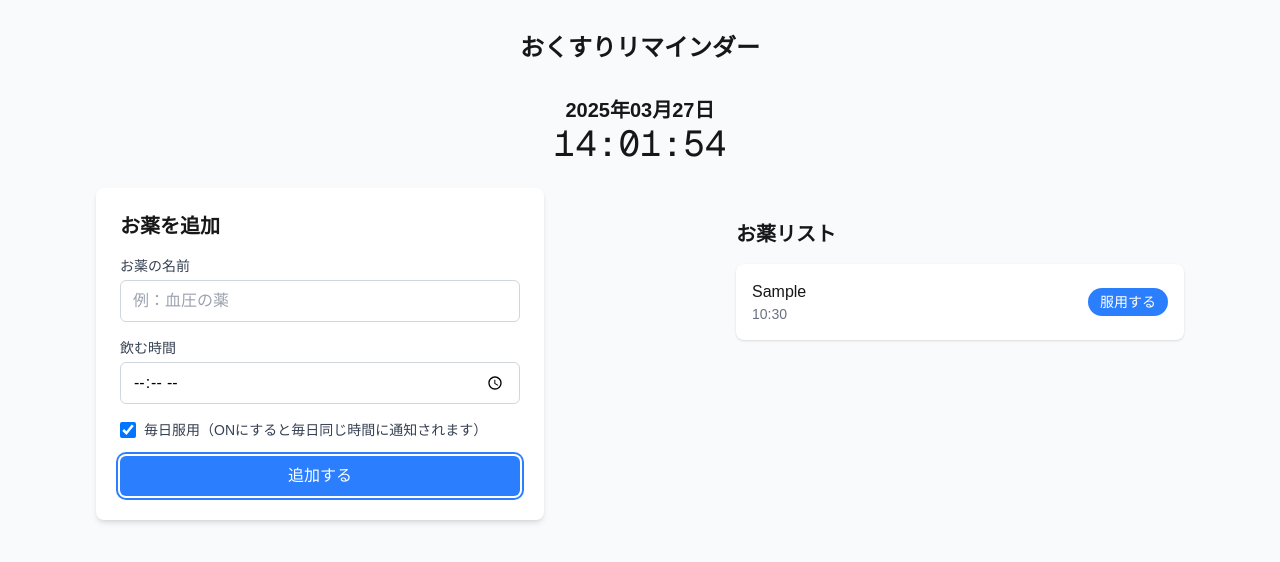
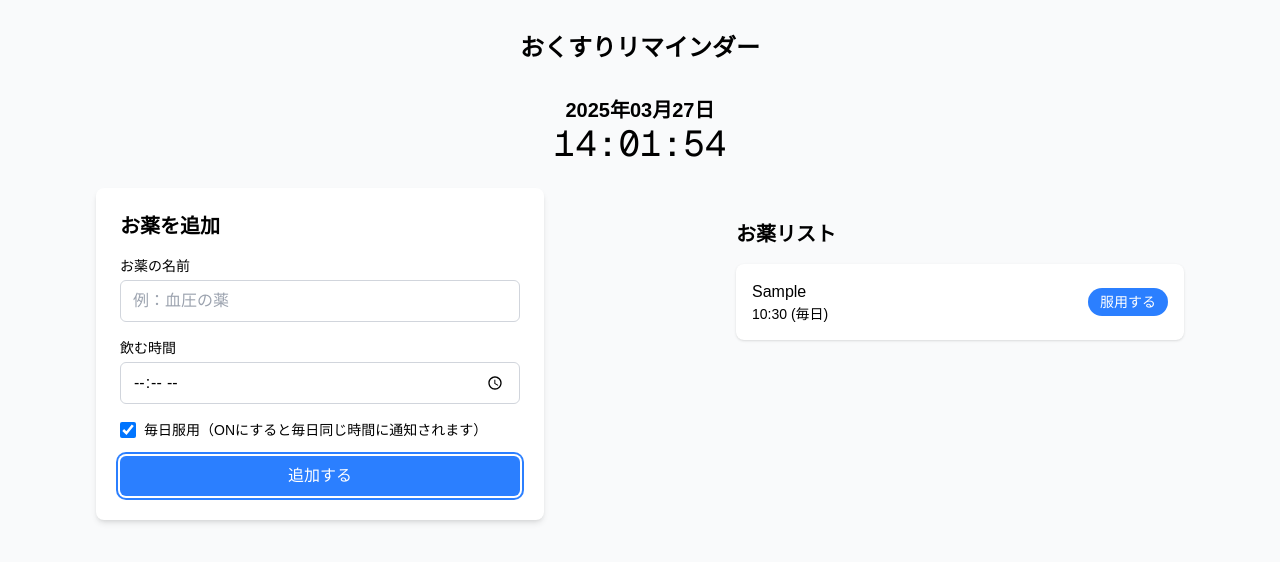
Before and after one commit to bskcorona-github/medicine-app, a Next.js app: page / in a window 1280 px wide. Both pictures are taken after typing "Sample", "10:30" into the empty fields and a click on the button "追加する". Shown: the top 562 px of the page. Built offline with nearby package versions, Linux system fonts and the light colour scheme.

Commit message:
すべてのグレーテキストを黒に統一して視認性を向上

```diff
--- a/src/app/components/MedicineForm.tsx
+++ b/src/app/components/MedicineForm.tsx
@@ -40,7 +40,7 @@ export default function MedicineForm({ onAddMedicine }: MedicineFormProps) {
         <div>
           <label
             htmlFor="medicineName"
-            className="block text-sm font-medium text-gray-700 mb-1"
+            className="block text-sm font-medium text-black mb-1"
           >
             お薬の名前
           </label>
@@ -63,7 +63,7 @@ export default function MedicineForm({ onAddMedicine }: MedicineFormProps) {
         <div>
           <label
             htmlFor="time"
-            className="block text-sm font-medium text-gray-700 mb-1"
+            className="block text-sm font-medium text-black mb-1"
           >
             飲む時間
           </label>
@@ -85,7 +85,7 @@ export default function MedicineForm({ onAddMedicine }: MedicineFormProps) {
             {...register("daily")}
             className="h-4 w-4 text-blue-600 focus:ring-blue-500 border-gray-300 rounded"
           />
-          <label htmlFor="daily" className="ml-2 block text-sm text-gray-700">
+          <label htmlFor="daily" className="ml-2 block text-sm text-black">
             毎日服用（ONにすると毎日同じ時間に通知されます）
           </label>
         </div>
--- a/src/app/components/MedicineList.tsx
+++ b/src/app/components/MedicineList.tsx
@@ -21,7 +21,7 @@ export default function MedicineList({
     <div className="w-full max-w-md mx-auto mt-8">
       <h2 className="text-xl font-bold mb-4">お薬リスト</h2>
       {medicines.length === 0 ? (
-        <p className="text-gray-500 text-center">薬が登録されていません</p>
+        <p className="text-black text-center">薬が登録されていません</p>
       ) : (
         <ul className="space-y-3">
           {medicines.map((medicine) => (
@@ -33,8 +33,11 @@ export default function MedicineList({
             >
               <div className="flex justify-between items-center">
                 <div>
-                  <h3 className="font-medium">{medicine.name}</h3>
-                  <p className="text-sm text-gray-500">{medicine.time}</p>
+                  <h3 className="font-medium text-black">{medicine.name}</h3>
+                  <p className="text-sm text-black">
+                    {medicine.time}
+                    {medicine.daily && " (毎日)"}
+                  </p>
                 </div>
                 {medicine.taken ? (
                   <span className="px-3 py-1 text-sm text-green-800 bg-green-100 rounded-full">
--- a/src/app/components/Notification.tsx
+++ b/src/app/components/Notification.tsx
@@ -300,8 +300,10 @@ export default function Notification({
       {/* 通知ダイアログ */}
       <div className="fixed bottom-4 right-4 bg-white p-4 rounded-lg shadow-lg max-w-sm z-50">
         <div className="flex flex-col">
-          <h3 className="font-bold text-lg">お薬の時間です</h3>
-          <p className="mb-2">{notificationMedicine.name}を服用してください</p>
+          <h3 className="font-bold text-lg text-black">お薬の時間です</h3>
+          <p className="mb-2 text-black">
+            {notificationMedicine.name}を服用してください
+          </p>
           <div className="flex justify-end space-x-2">
             <button
               onClick={() => {
@@ -314,7 +316,7 @@ export default function Notification({
             </button>
             <button
               onClick={() => setShowNotification(false)}
-              className="px-4 py-2 bg-gray-200 text-gray-800 rounded-md hover:bg-gray-300"
+              className="px-4 py-2 bg-gray-200 text-black rounded-md hover:bg-gray-300"
             >
               後で
             </button>
--- a/src/app/components/TimeDisplay.tsx
+++ b/src/app/components/TimeDisplay.tsx
@@ -34,8 +34,8 @@ export default function TimeDisplay() {
 
   return (
     <div className="text-center mb-6">
-      <p className="text-xl font-bold">{currentDate}</p>
-      <p className="text-4xl font-mono">{currentTime}</p>
+      <p className="text-xl font-bold text-black">{currentDate}</p>
+      <p className="text-4xl font-mono text-black">{currentTime}</p>
     </div>
   );
 }
--- a/src/app/globals.css
+++ b/src/app/globals.css
@@ -33,6 +33,27 @@ select {
   font-weight: 500;
 }
 
+/* テキスト要素のデフォルト色 */
+p,
+span,
+h1,
+h2,
+h3,
+h4,
+h5,
+h6,
+label,
+div {
+  color: black;
+}
+
+/* 薄いグレーを使っている場所を上書き */
+.text-gray-500,
+.text-gray-600,
+.text-gray-700 {
+  color: black !important;
+}
+
 /* プレースホルダーのスタイル */
 ::placeholder {
   color: #9ca3af !important;
```
